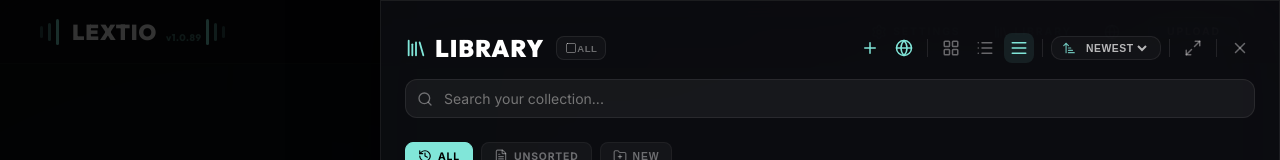
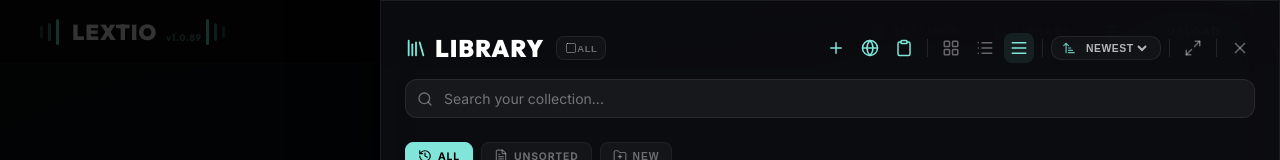
Before and after one commit to DavidBrianMoore/lextio, a React (Vite) app: page / in a window 1280 px wide. Both pictures are taken after a click on the button "LIBRARY". Shown: the top 160 px of the page. Built offline with nearby package versions, Linux system fonts and the light colour scheme; a web font is replaced by a local one.

Commit message:
feat: add ability to add text by pasting

```diff
--- a/src/App.tsx
+++ b/src/App.tsx
@@ -4,11 +4,11 @@ import {
   Settings, Volume2, SkipBack, SkipForward, Play, Pause, X, Globe, ChevronDown,
   LayoutGrid, List, AlignJustify, Maximize2, Minimize2, FolderPlus, Folder as FolderIcon,
   RotateCcw, FastForward, Bookmark, History, Shuffle, ClipboardCheck,
-  SortAsc
+  SortAsc, Clipboard
 } from 'lucide-react';
 import { logger } from './utils/logger';
 import { useVoice } from './hooks/useVoice';
-import { parsePDF, parseDOCX, parseEPUB } from './utils/parsers';
+import { parsePDF, parseDOCX, parseEPUB, cleanupText } from './utils/parsers';
 import { motion, AnimatePresence } from 'framer-motion';
 import { PretextReader } from './components/PretextReader';
 import { initDebugApi } from './utils/debugApi';
@@ -570,6 +570,56 @@ const App: React.FC = () => {
       }
     } catch (e) {}
     return Math.random().toString(36).slice(2) + Date.now().toString(36);
+  };
+
+  const handlePasteText = async () => {
+    try {
+      let text = '';
+      try {
+        // Try to read from clipboard first
+        if (navigator.clipboard && navigator.clipboard.readText) {
+          text = await navigator.clipboard.readText();
+        }
+      } catch (e) {
+        logger.warn('Clipboard read failed, falling back to prompt', e);
+      }
+
+      // Fallback to prompt if clipboard is empty or restricted
+      if (!text) {
+        text = prompt('Paste your text here:') || '';
+      }
+
+      if (!text.trim()) return;
+
+      const title = prompt('Enter a title for this text:', `Pasted Text ${new Date().toLocaleTimeString()}`) || `Pasted Text ${new Date().toLocaleTimeString()}`;
+
+      const cleaned = cleanupText(text);
+
+      const entry: LibraryEntry = {
+        id: generateId(),
+        title: title,
+        content: cleaned,
+        timestamp: Date.now(),
+        folderId: selectedFolderId !== 'all' && selectedFolderId !== 'uncategorized' ? selectedFolderId : undefined
+      };
+
+      setLibrary(prev => {
+        const updated = [entry, ...prev.filter(i => i.title !== title)].slice(0, 50);
+        localStorage.setItem('voice-reader-library', JSON.stringify(updated));
+        return updated;
+      });
+
+      // Switch to the new content
+      stop();
+      setFileName(title);
+      setContent(cleaned);
+      setActiveSentenceIndex(-1);
+      setShowLibrary(false);
+      setNotification({ message: `Added pasted text as "${title}"`, type: 'success' });
+    } catch (err) {
+      logger.error('Failed to handle pasted text:', err);
+      setNotification({ message: 'Failed to process pasted text', type: 'error' });
+    }
   };
 
   const handleFileUpload = async (e: React.ChangeEvent<HTMLInputElement>) => {
@@ -1314,6 +1364,13 @@ const App: React.FC = () => {
                     >
                       <Globe size={18} />
                     </button>
+                    <button
+                      className="control-icon-btn highlight"
+                      onClick={handlePasteText}
+                      title="Paste Text"
+                    >
+                      <Clipboard size={18} />
+                    </button>
                     <div className="v-divider" />
                     <button
                       className={`control-icon-btn ${libraryView === 'grid' ? 'active' : ''}`}
```
